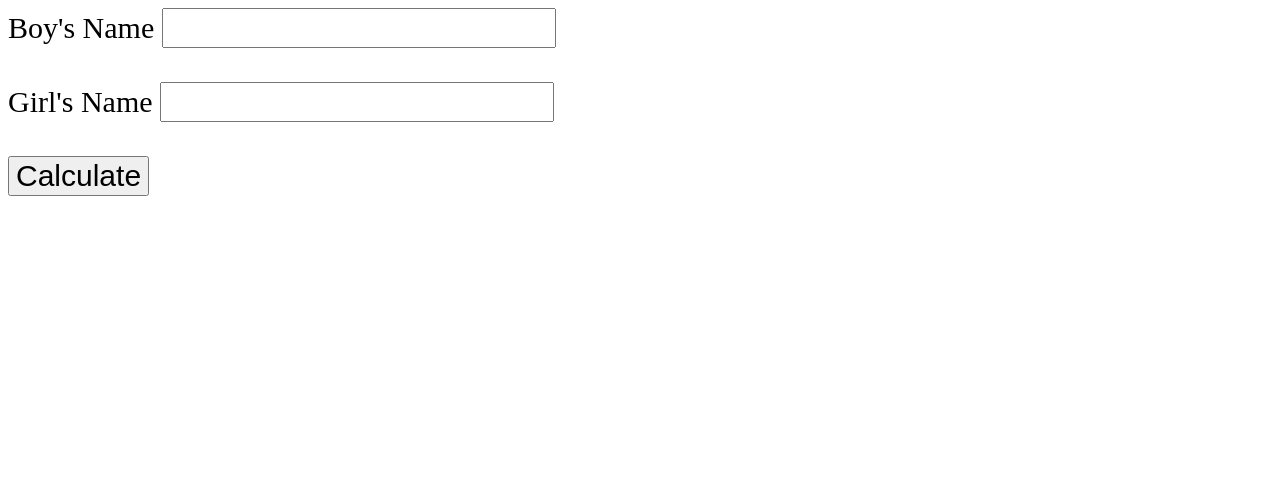
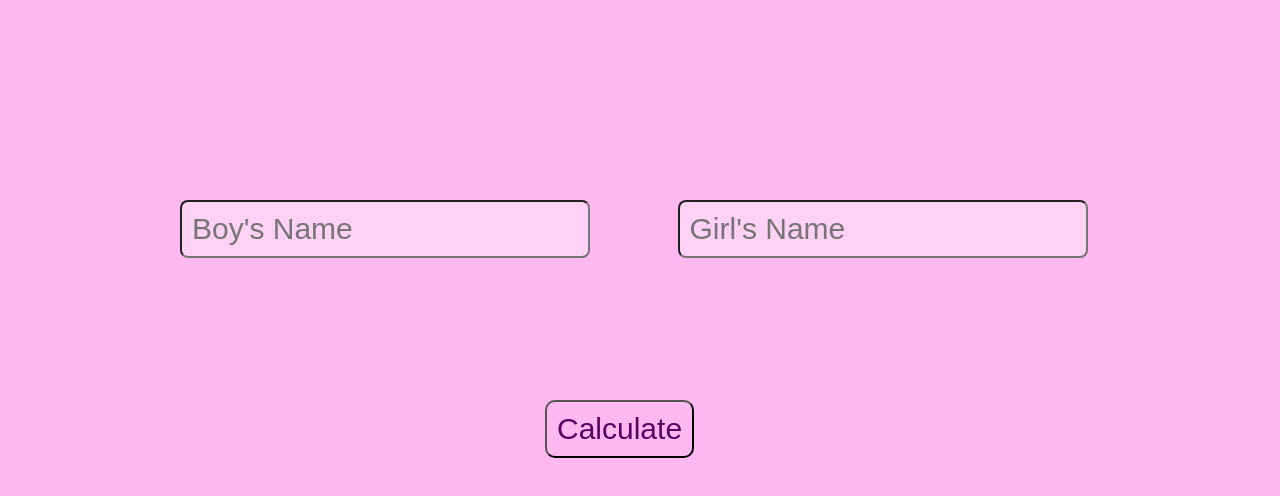
Before and after one commit to Sudhanshu-273/try-your-luck, a plain HTML site: page index.html in a window 1280 px wide. Drawn offline with Linux system fonts and the light colour scheme.

Commit message:
Final commit

```diff
--- a/index.html
+++ b/index.html
@@ -9,12 +9,11 @@
 </head>
 <body>
     <div class="container">
-        Boy's Name <input type="text" id="fname">
-        <br><br>
-        Girl's Name <input type="text" id="sname">
-        <br><br>
+        <input type="text" id="fname" placeholder="Boy's Name" class="input-elements">
+        <input type="text" id="sname" placeholder="Girl's Name" class="input-elements">
         <button id="fetch">Calculate</button>
     </div>
+
     <br><br>
     <div id="result">
 
--- a/script.js
+++ b/script.js
@@ -21,6 +21,6 @@ calc.addEventListener('click', function(){
     xhr.onload = function(){
         var res = JSON.parse(xhr.response);
         console.log(res);
-        output.innerText = `${girl.value} and ${boy.value}\n\n${res.percentage} %\n${res.result}`;
+        output.innerText = `${girl.value} and ${boy.value}\n\n${res.percentage} %\n\n${res.result}`;
     }
 });
--- a/style.css
+++ b/style.css
@@ -1,5 +1,46 @@
+body{
+    background-color: #ffb9f0;
+}
+
 .container, #result, #fname, #sname{
     font-size: 30px;
+}
+
+.container{
+    position: absolute;
+    top: 200px;
+    left: 100px;
+}
+
+#fetch{
+    position:absolute;
+    top: 200px;
+    left: 445px;
+    border-radius: 10px;
+    padding: 10px;
+    background-color: rgb(190, 190, 190, 0);
+    color: rgb(89, 2, 100);
+}
+
+#fetch:hover{
+    cursor: pointer;
+}
+
+#fetch:active{
+    background-color: white;
+}
+
+input{
+    display:inline-block;
+    padding: 10px;
+    margin-left: 80px;
+    border-radius: 8px;
+    background-color: #ffd1f5;
+}
+
+input:focus{
+    background-color: white;
+    color: black;
 }
 
 
@@ -7,3 +48,14 @@
 #fetch{
     font-size: 30px;
 }
+
+#result{
+    width: 300px;
+    height: 250px;
+    position: relative;
+    top: 500px;
+    left: 450px;
+    text-align: center;
+    align-items: center;
+    justify-content: center;
+}
```
